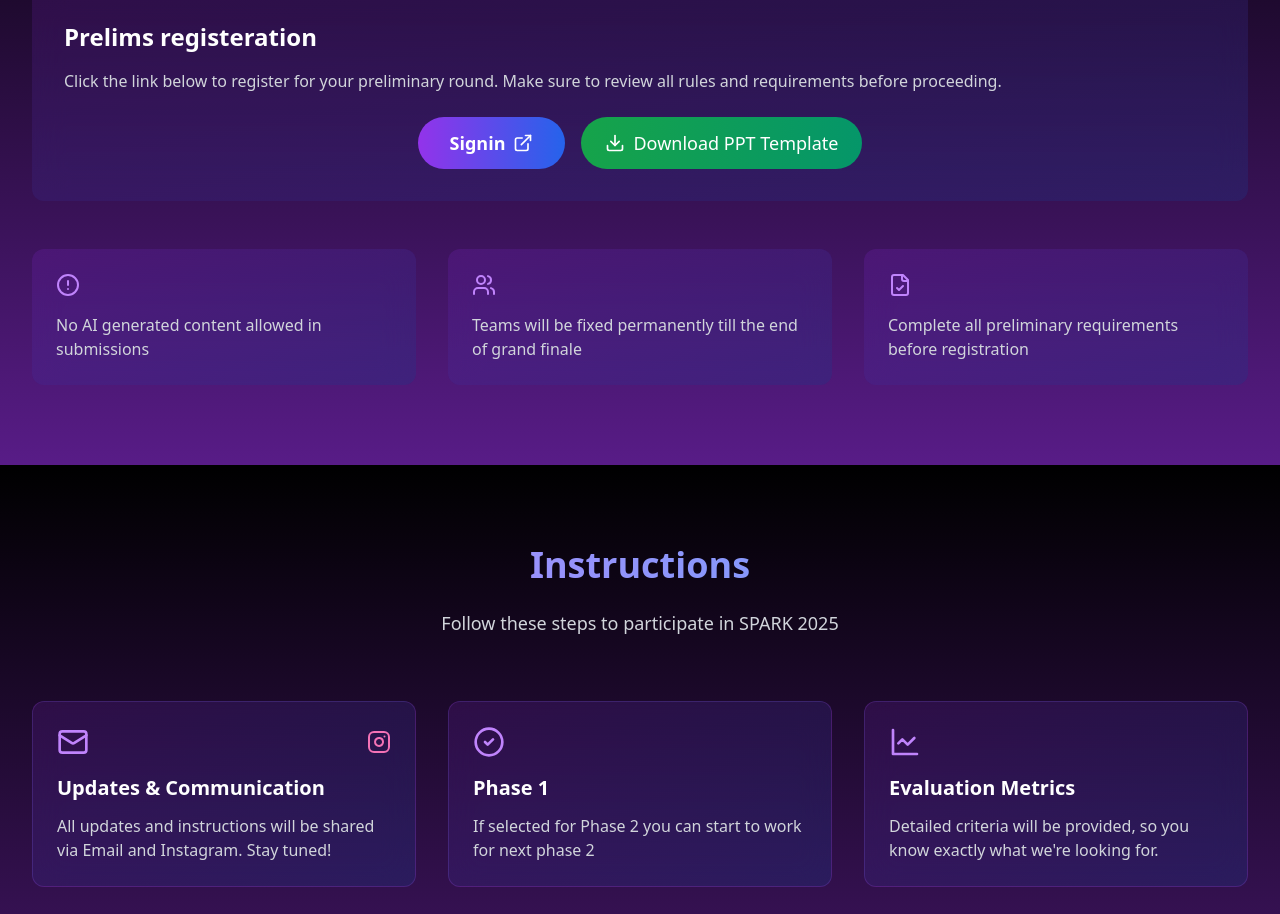
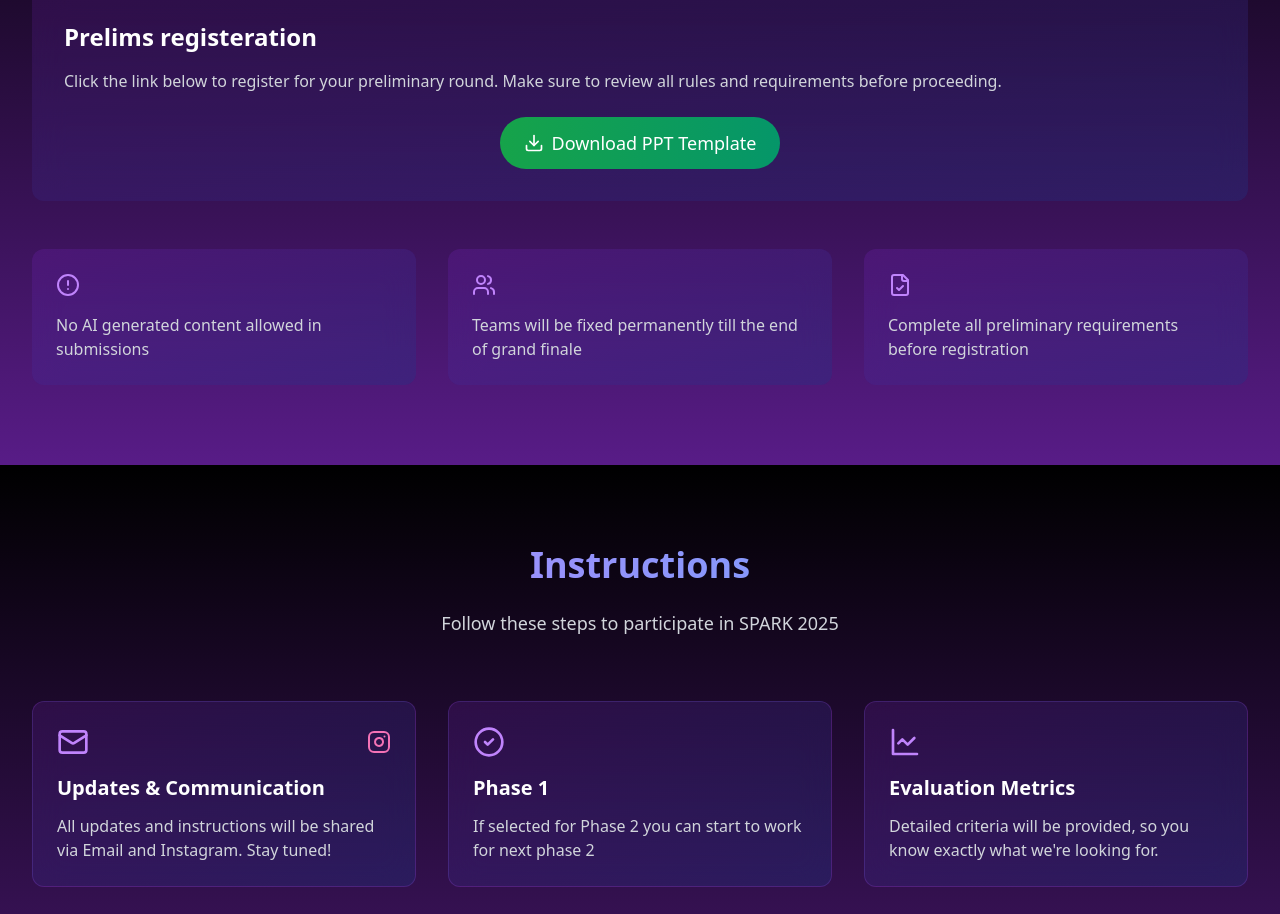
Before and after one commit to vijayakumarjith/startupspar, a React (Vite) app: page / in a window 1280 px wide. Shown: the part 3365-4279 px from the top of the page. Built offline with nearby package versions, Linux system fonts and the light colour scheme; no server answers; the database is empty.

Commit message:
RegistrationButtons.tsx

```diff
--- a/src/components/registration/RegistrationButtons.tsx
+++ b/src/components/registration/RegistrationButtons.tsx
@@ -1,22 +1,8 @@
 import React from 'react';
 import { motion } from 'framer-motion';
-import { ExternalLink } from 'lucide-react';
 
 const RegistrationButtons = () => {
-  return (
-    <div className="flex flex-wrap justify-center gap-4">
-      <motion.a
-        href="https://forms.gle/9yGtcQb7aJ9vGJ2z6"
-        target="_blank"
-        rel="noopener noreferrer"
-        className="inline-flex items-center bg-gradient-to-r from-purple-600 to-blue-600 text-white font-bold py-3 px-8 rounded-full text-lg hover:scale-105 transition-transform duration-300 hover:shadow-lg hover:shadow-purple-500/25"
-        whileHover={{ scale: 1.05 }}
-        whileTap={{ scale: 0.95 }}
-      >
-        Signin <ExternalLink className="w-5 h-5 ml-2" />
-      </motion.a>
-    </div>
-  );
+  return <></>;
 };
 
 export default RegistrationButtons;
```
